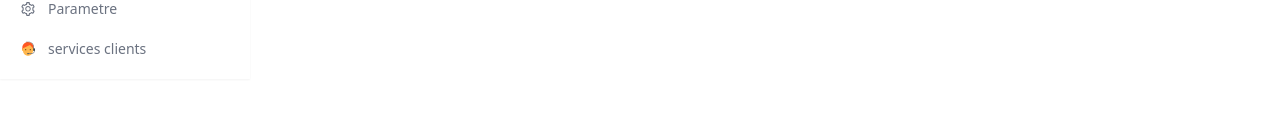
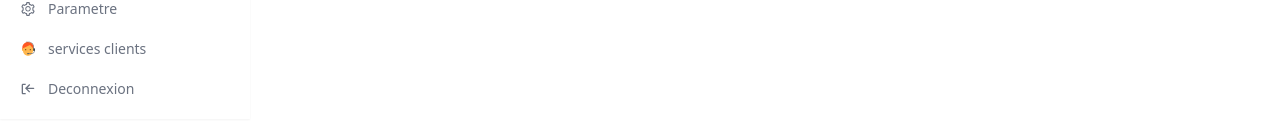
Before and after one commit to mianala/olona-grs-vite, a React (Vite) app: page /payement in a window 1280 px wide. Shown: the part 613-746 px from the top of the page. Built offline with nearby package versions, Linux system fonts and the light colour scheme.

Commit message:
notification

```diff
--- a/src/components/dashboard/calendar-choice.jsx
+++ b/src/components/dashboard/calendar-choice.jsx
@@ -74,6 +74,7 @@ const ChoixCompte = () => {
     ])
     setNewEventState("")
     setOpenCalendar(false)
+    toast.success(newEventState)
   }
   return (
     <div>
@@ -123,6 +124,7 @@ const ChoixCompte = () => {
                 month: "long",
                 year: "numeric",
                 hour: "numeric",
+                minute: "numeric",
               })}`}</p>
               <p className="capitalize">{` ${new Date(
                 addToSlot.to
@@ -132,6 +134,7 @@ const ChoixCompte = () => {
                 month: "long",
                 year: "numeric",
                 hour: "numeric",
+                minute: "numeric",
               })}`}</p>
             </div>
           </div>
--- a/src/components/side-nav/open-sidenav.jsx
+++ b/src/components/side-nav/open-sidenav.jsx
@@ -5,7 +5,7 @@ import {
   AiOutlineCalendar,
   AiOutlineSetting,
 } from "react-icons/ai"
-import { CgFeed } from "react-icons/cg"
+import { CgFeed, CgLogOut } from "react-icons/cg"
 import {
   FcHome,
   FcTodoList,
@@ -266,6 +266,13 @@ export default function MainSideNav() {
           <FcAssistant />
           <span className="ml-3 text-sm font-medium">services clients</span>
         </NavLink>
+        <a
+          href="/"
+          className="flex items-center px-4 py-2 text-gray-500 rounded-lg hover:bg-gray-100 hover:text-gray-700"
+        >
+          <CgLogOut />
+          <span className="ml-3 text-sm font-medium">Deconnexion</span>
+        </a>
       </nav>
     </div>
   )
```
